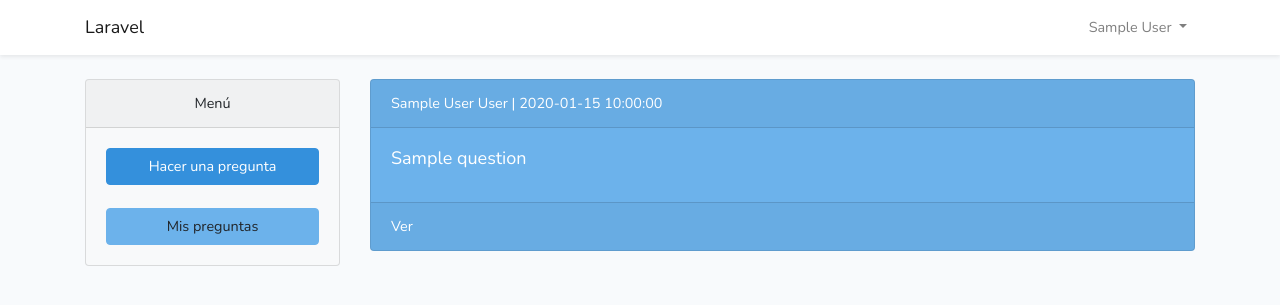
After one commit to walorey/campusCoronavirus, a Laravel app: page /foro in a window 1280 px wide. The commit adds this page. Shown: the top 305 px of the page. Run offline with Laravel 8, Linux system fonts and the light colour scheme; a user stored in the database is signed in; tables that the repository leaves empty hold one stand-in row (values such as "Sample post").

Commit message:
preguntas ya se pueden cargar

```diff
--- a/app/Http/Controllers/QuestionController.php
+++ b/app/Http/Controllers/QuestionController.php
@@ -4,6 +4,7 @@ namespace App\Http\Controllers;
 
 use App\Question;
 use Illuminate\Http\Request;
+use Illuminate\Support\Facades\Auth;
 
 class QuestionController extends Controller
 {
@@ -14,7 +15,9 @@ class QuestionController extends Controller
      */
     public function index()
     {
-        //
+        $preguntas = Question::orderBy('id', 'DESC')->paginate(10);
+
+        return view('foro.home')->with('preguntas', $preguntas);
     }
 
     /**
@@ -35,7 +38,12 @@ class QuestionController extends Controller
      */
     public function store(Request $request)
     {
-        //
+        $pregunta = new Question($request->all());
+        $usuario = Auth::user();
+        $pregunta->user_id = $usuario->id;
+        $pregunta->save();
+
+        return redirect()->route('foro.index')->with('mensaje', 'Se publicó con éxito tu pregunta!');
     }
 
     /**
--- /dev/null
+++ b/public/css/estilos.css
@@ -0,0 +1,9 @@
+.link-limpio-blanco{
+  text-decoration: none!important;
+  color: white !important;
+}
+
+.link-limpio-blanco:hover{
+  text-decoration: none!important;
+  color: white !important;
+}
--- a/resources/views/admin/subirArchivo.blade.php
+++ b/resources/views/admin/subirArchivo.blade.php
@@ -37,6 +37,7 @@
 			      <option value="3">3</option>
 			      <option value="4">4</option>
 			      <option value="5">5</option>
+			      <option value="6">Exámenes</option>
 			    </select>
 			  </div>
 			  <div class="form-group">
--- /dev/null
+++ b/resources/views/foro/home.blade.php
@@ -0,0 +1,80 @@
+@extends('layouts.app')
+@section('styles')
+	   <link href="{{ asset('css/estilos.css') }}" rel="stylesheet">
+@endsection
+@section('content')
+	<div class="container">
+		@if (session('mensaje'))
+	    <div class="alert alert-success fade show">
+	    	<button type="button" class="close" data-dismiss="alert" aria-label="Close">
+			    <span aria-hidden="true">&times;</span>
+			</button>
+	        <ul>
+				{{session('mensaje')}}
+	        </ul>
+	    </div>
+		@endif
+		<div class="row">
+			<div class="col-lg-3 col-md-3 col-sm-12 col-xs-12">
+				<div class="card bg-light mb-3" style="max-width: 21rem;">
+				  <div class="card-header text-center">Menú</div>
+				  <div class="card-body">
+					<button type="button" class="btn btn-primary btn-block" data-toggle="modal" data-target="#preguntar">Hacer una pregunta</button>
+						<br>
+					<button type="button" class="btn btn-info btn-block">Mis preguntas</button>
+				  </div>
+				</div>
+			</div>
+			<div class="col-lg-9 col-md-9 col-sm-12 col-xs-12">
+				@if($preguntas->count()>0)
+					@foreach($preguntas as $pregunta)
+						<div class="card text-white bg-info mb-3">
+						  <div class="card-header">
+						  	<span>{{$pregunta->user->name.' '.$pregunta->user->lastname}}</span>
+						  	<span>|</span>
+						  	<span>{{$pregunta->created_at}}</span>
+
+						  </div>
+						  <div class="card-body">
+						    <h5 class="card-title">{{$pregunta->titulo}}</h5>
+						 </div>
+						 <div class="card-footer">
+						 	<a href="{{route('foro.show', $pregunta)}}" class="link-limpio-blanco">Ver</a>
+						 </div>
+					@endforeach
+				@else
+					<h3>Aún no hay preguntas, si tienes dudas puedes hacer una!</h3>
+				@endif
+			</div>
+		</div>
+	</div>
+	<!-- Modal hacer una pregunta-->
+	<div class="modal fade" id="preguntar" tabindex="-1" role="dialog" aria-labelledby="exampleModalLabel" aria-hidden="true">
+	  <div class="modal-dialog" role="document">
+	    <div class="modal-content">
+	      <div class="modal-header">
+	        <h5 class="modal-title" id="exampleModalLabel">¿Cuál es tu duda?</h5>
+	        <button type="button" class="close" data-dismiss="modal" aria-label="Close">
+	          <span aria-hidden="true">&times;</span>
+	        </button>
+	      </div>
+	      <div class="modal-body">
+	        <form action="{{route('foro.store')}}" method="post" id="formPregunta">
+	        	@csrf
+	        	<div class="form-group">
+			   		<label>Pregunta</label>
+			    	<input type="text" class="form-control" required name="titulo">
+			  	</div>
+			  	<div class="form-group">
+			  		<label for="exampleFormControlTextarea1">Detalles</label>
+    				<textarea class="form-control" required name="cuerpo" rows="3"></textarea>
+			  	</div>
+	        </form>
+	      </div>
+	      <div class="modal-footer">
+	        <button type="submit" class="btn btn-primary" form="formPregunta">Preguntar</button>
+	      </div>
+	    </div>
+	  </div>
+	</div>
+@endsection
--- a/resources/views/layouts/app.blade.php
+++ b/resources/views/layouts/app.blade.php
@@ -61,6 +61,9 @@
                                 </a>
 
                                 <div class="dropdown-menu dropdown-menu-right" aria-labelledby="navbarDropdown">
+                                    @if(Auth::user()->type == 'admin')
+                                    <a class="dropdown-item" href="{{route('admin.home')}}">Administrar</a>
+                                    @endif
                                     <a class="dropdown-item" href="{{ route('logout') }}"
                                        onclick="event.preventDefault();
                                                      document.getElementById('logout-form').submit();">
--- a/routes/web.php
+++ b/routes/web.php
@@ -18,6 +18,12 @@ Route::get('/', function () {
 Auth::routes();
 
 Route::get('/home', 'HomeController@index')->name('home');
+
+Route::group(['middleware' => ['auth']], function(){
+
+	//foro
+	Route::resource('foro', 'QuestionController');
+});
 
 Route::group(['prefix'=>'/admin', 'middleware'=>['admin']], function(){
 
@@ -44,4 +50,5 @@ Route::group(['prefix'=>'/admin', 'middleware'=>['admin']], function(){
 		'uses' => 'UserController@blanquearPassword',
 		'as' => 'blanquear.password'
 	]);
+
 });
```
Also changed, not shown: resources/views/home.blade.php (+8 -2 lines).
